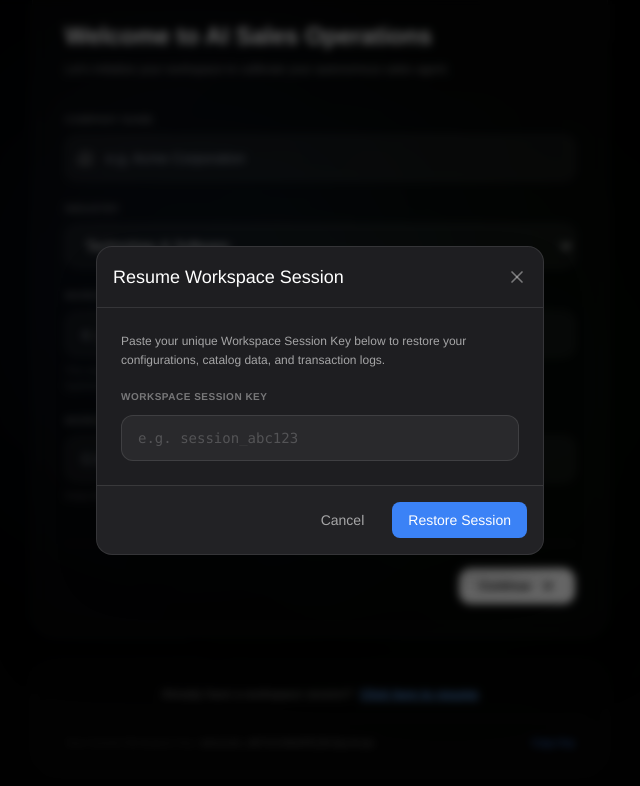
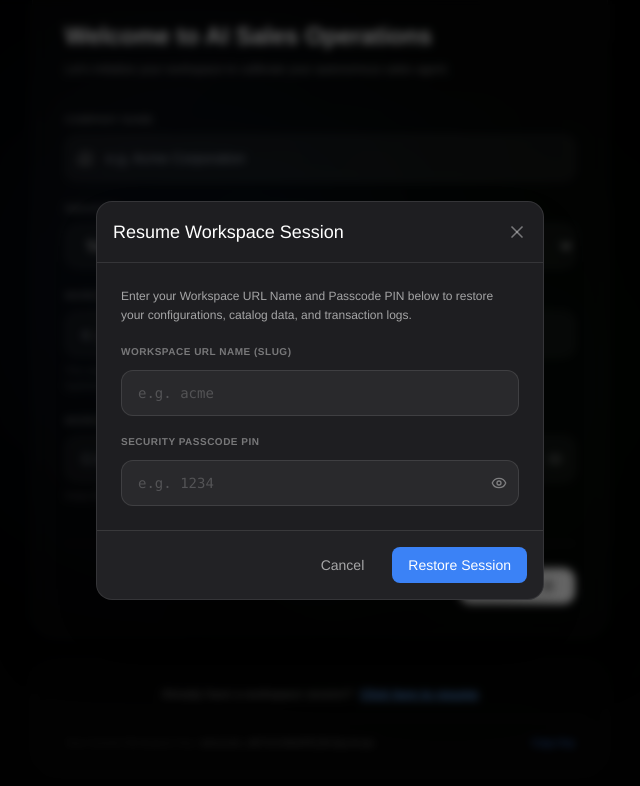
Before and after one commit to abbysallord/takeover-hackathon, a React (Vite) app in the folder frontend/: page /onboarding in a window 1280 px wide. Both pictures are taken after a click on the button "Click here to resume". Shown: the part 135-921 px from the top of the page, without its empty margins (320-960 px from the left). Built offline with nearby package versions, Linux system fonts and the light colour scheme; no server answers; a web font is replaced by a local one.

Commit message:
Add password visibility toggle to workspace passcode inputs in onboarding wizard and dialog

```diff
--- a/frontend/src/pages/OnboardingPage.tsx
+++ b/frontend/src/pages/OnboardingPage.tsx
@@ -1,6 +1,6 @@
 import { useState, useEffect } from 'react';
 import { useNavigate } from 'react-router-dom';
-import { Sparkles, Mail, Database, FileText, CheckCircle2, ArrowRight, ArrowLeft, Building2, RotateCw } from 'lucide-react';
+import { Sparkles, Mail, Database, FileText, CheckCircle2, ArrowRight, ArrowLeft, Building2, RotateCw, Eye, EyeOff } from 'lucide-react';
 import { PageTransition } from '../components/PageTransition';
 import { useToast } from '../components/ui/ToastContext';
 import { mockApi } from '../services/mockApi';
@@ -11,7 +11,9 @@ export function OnboardingPage() {
   const { toast } = useToast();
 
   const [isResumeOpen, setIsResumeOpen] = useState(false);
-  const [enteredSessionId, setEnteredSessionId] = useState('');
+  const [resumeSlug, setResumeSlug] = useState('');
+  const [resumePasscode, setResumePasscode] = useState('');
+  const [showResumePasscode, setShowResumePasscode] = useState(false);
   const [currentSessionId, setCurrentSessionId] = useState('');
 
   useEffect(() => {
@@ -39,6 +41,7 @@ export function OnboardingPage() {
   const [workspacePasscode, setWorkspacePasscode] = useState(() => localStorage.getItem('onb_workspacePasscode') || '');
   const [isSlugAvailable, setIsSlugAvailable] = useState<boolean | null>(null);
   const [checkingSlug, setCheckingSlug] = useState(false);
+  const [showPasscode, setShowPasscode] = useState(false);
 
   // Check slug availability on input change
   useEffect(() => {
@@ -316,21 +319,27 @@ export function OnboardingPage() {
     }
   };
   const handleResumeSession = async () => {
-    if (!enteredSessionId || !enteredSessionId.trim()) {
-      toast('Please enter a Workspace Session Key.', 'error');
+    if (!resumeSlug || !resumeSlug.trim()) {
+      toast('Please enter your Workspace URL Name (Slug).', 'error');
+      return;
+    }
+    if (!resumePasscode || !resumePasscode.trim()) {
+      toast('Please enter your Workspace PIN Passcode.', 'error');
       return;
     }
 
-    const cleanKey = enteredSessionId.trim();
+    const cleanSlug = resumeSlug.trim().toLowerCase().replace(/[^a-z0-9-_]/g, '');
     const originalSessionId = localStorage.getItem('flow_session_id');
 
     try {
       setLoading(true);
-      // Temporarily swap session ID to test existence
-      localStorage.setItem('flow_session_id', cleanKey);
+      const success = await mockApi.resumeWorkspace(cleanSlug, resumePasscode.trim());
+
+      if (success) {
+        const targetSessionId = `session_${cleanSlug}`;
+        localStorage.setItem('flow_session_id', targetSessionId);
 
         const workspace = await mockApi.getWorkspace();
-
         if (workspace) {
           clearOnboardingCache();
           toast('Workspace Session restored successfully!', 'success');
@@ -351,13 +360,16 @@ export function OnboardingPage() {
         } else {
           throw new Error('Workspace not found');
         }
+      } else {
+        toast('Invalid Workspace URL Name or PIN passcode.', 'error');
+      }
     } catch (e) {
       if (originalSessionId) {
         localStorage.setItem('flow_session_id', originalSessionId);
       } else {
         localStorage.removeItem('flow_session_id');
       }
-      toast('Workspace Session Key not found. Please verify the key and try again.', 'error');
+      toast('Workspace Session not found or passcode is invalid.', 'error');
     } finally {
       setLoading(false);
     }
@@ -447,14 +459,23 @@ export function OnboardingPage() {
 
                 <div>
                   <label className="text-[10px] uppercase font-semibold text-white/40 block mb-2 tracking-wider">Workspace Passcode PIN</label>
+                  <div className="relative">
                     <input
-                    type="password"
+                      type={showPasscode ? 'text' : 'password'}
                       placeholder="Create a 4+ digit PIN / password"
                       value={workspacePasscode}
                       onChange={e => setWorkspacePasscode(e.target.value)}
                       maxLength={30}
-                    className="w-full bg-white/5 border border-white/10 rounded-xl px-4 py-3 text-sm text-white outline-none focus:ring-1 focus:ring-white/20 font-mono"
+                      className="w-full bg-white/5 border border-white/10 rounded-xl pl-4 pr-10 py-3 text-sm text-white outline-none focus:ring-1 focus:ring-white/20 font-mono"
                     />
+                    <button
+                      type="button"
+                      onClick={() => setShowPasscode(!showPasscode)}
+                      className="absolute right-3 top-1/2 -translate-y-1/2 text-white/40 hover:text-white transition-colors animate-fade-in"
+                    >
+                      {showPasscode ? <EyeOff className="w-4 h-4" /> : <Eye className="w-4 h-4" />}
+                    </button>
+                  </div>
                   <span className="text-[10px] text-white/30 block mt-1.5 leading-normal">
                     Keep this passcode secret. You will need it along with your Workspace name to restore this session.
                   </span>
@@ -664,17 +685,36 @@ export function OnboardingPage() {
         >
           <div className="flex flex-col gap-4">
             <p className="text-xs text-white/60 leading-relaxed">
-              Paste your unique Workspace Session Key below to restore your configurations, catalog data, and transaction logs.
+              Enter your Workspace URL Name and Passcode PIN below to restore your configurations, catalog data, and transaction logs.
             </p>
             <div>
-              <label className="block text-[10px] uppercase font-bold text-white/40 tracking-wider mb-2">Workspace Session Key</label>
+              <label className="block text-[10px] uppercase font-bold text-white/40 tracking-wider mb-2">Workspace URL Name (Slug)</label>
               <input
                 type="text"
-                placeholder="e.g. session_abc123"
-                value={enteredSessionId}
-                onChange={e => setEnteredSessionId(e.target.value)}
+                placeholder="e.g. acme"
+                value={resumeSlug}
+                onChange={e => setResumeSlug(e.target.value)}
                 className="w-full bg-white/5 border border-white/10 rounded-xl px-4 py-3 text-sm text-white font-mono placeholder-white/20 outline-none focus:ring-1 focus:ring-white/20"
               />
+            </div>
+            <div>
+              <label className="block text-[10px] uppercase font-bold text-white/40 tracking-wider mb-2">Security Passcode PIN</label>
+              <div className="relative">
+                <input
+                  type={showResumePasscode ? 'text' : 'password'}
+                  placeholder="e.g. 1234"
+                  value={resumePasscode}
+                  onChange={e => setResumePasscode(e.target.value)}
+                  className="w-full bg-white/5 border border-white/10 rounded-xl pl-4 pr-10 py-3 text-sm text-white font-mono placeholder-white/20 outline-none focus:ring-1 focus:ring-white/20"
+                />
+                <button
+                  type="button"
+                  onClick={() => setShowResumePasscode(!showResumePasscode)}
+                  className="absolute right-3 top-1/2 -translate-y-1/2 text-white/40 hover:text-white transition-colors"
+                >
+                  {showResumePasscode ? <EyeOff className="w-4 h-4" /> : <Eye className="w-4 h-4" />}
+                </button>
+              </div>
             </div>
           </div>
         </Dialog>
```
Lines whose indentation alone changed are shown as unchanged.
